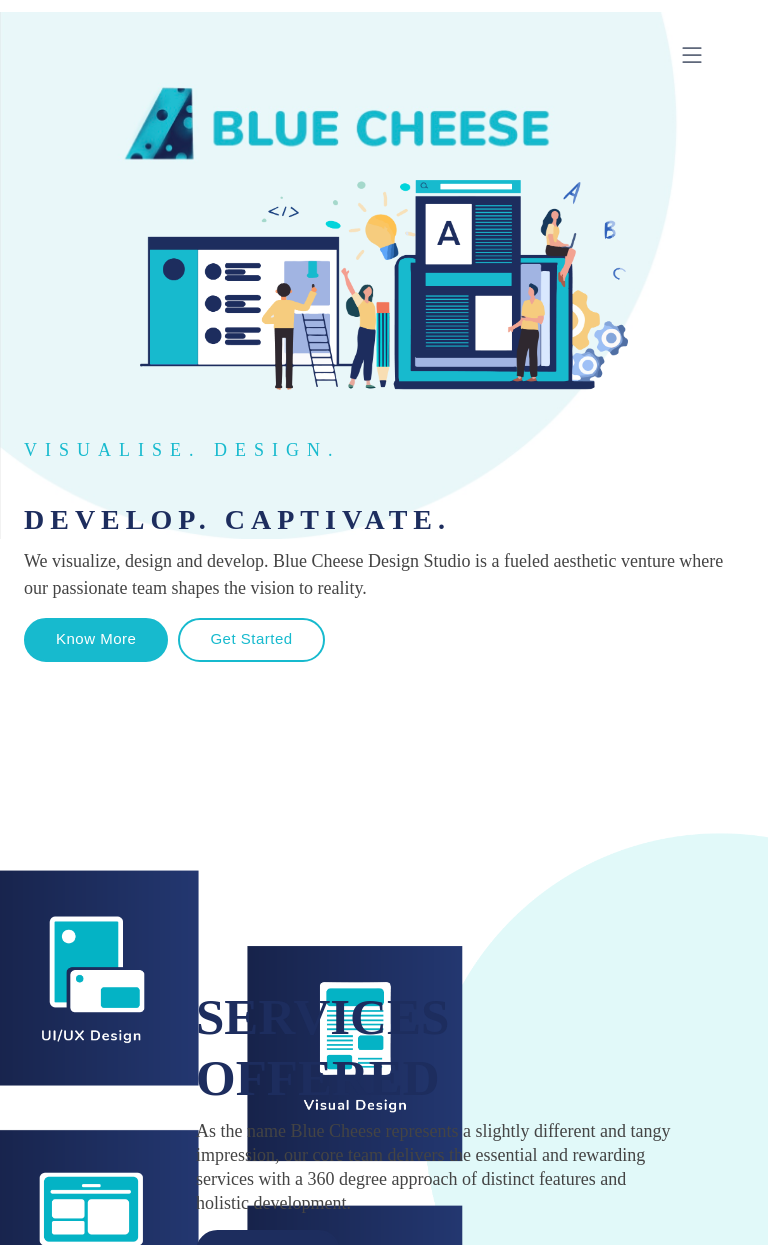
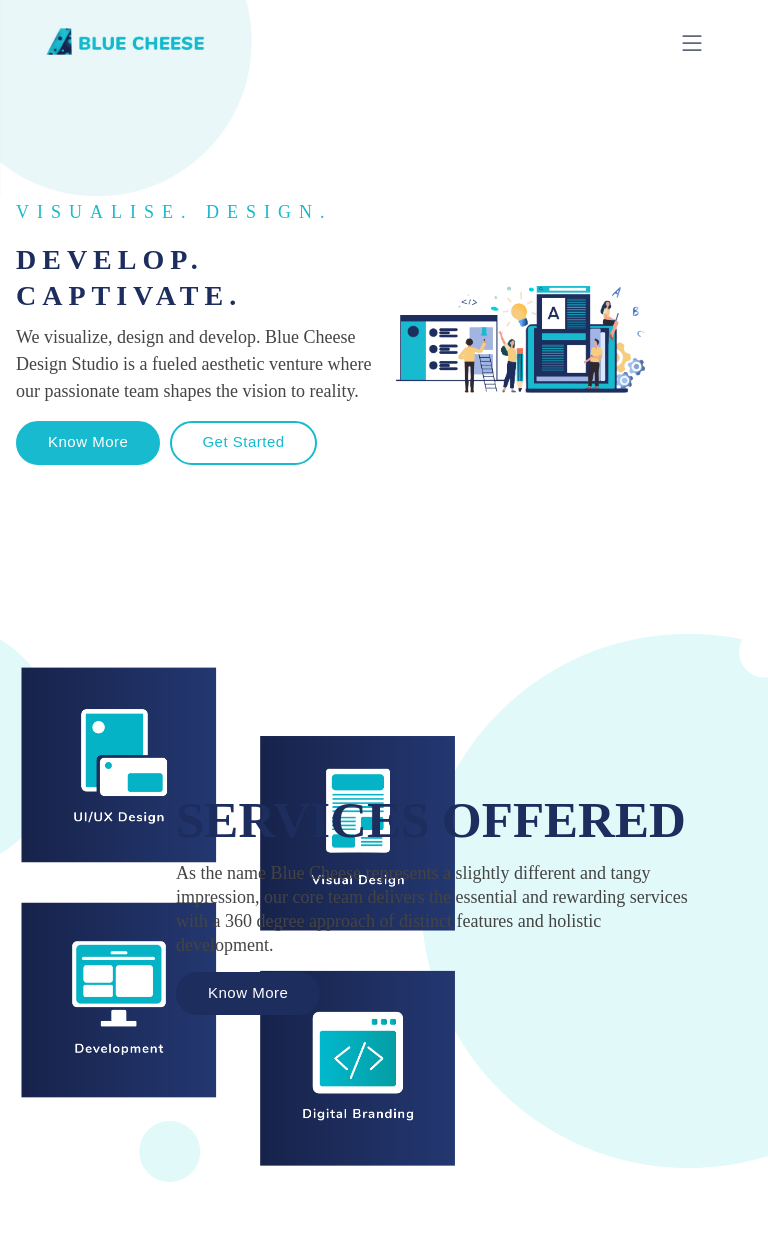
Before and after one commit to RoshaniSitlani05/blue-cheese, a PHP site: page / in a window 768 px wide. Shown: the top 1245 px of the page. Run offline with PHP 8.4, Linux system fonts and the light colour scheme; some web fonts are replaced; grey boxes are pictures that could not be loaded.

Commit message:
change css

```diff
--- a/assets/css/style.css
+++ b/assets/css/style.css
@@ -60,6 +60,12 @@ h1, h2, h3, h4, h5, h6 {
   opacity: 1;
 }
 
+@media (min-width: 768px) {
+  .container-md, .container-sm, .container {
+    max-width: 760px;
+  }
+}
+
 /*--------------------------------------------------------------
 # Header
 --------------------------------------------------------------*/
@@ -107,7 +113,7 @@ h1, h2, h3, h4, h5, h6 {
 
 @media (max-width: 991px) {
   #header {
-    padding: 12px 0;
+    /*padding: 12px 0;*/
   }
 }
 
@@ -398,11 +404,13 @@ h1, h2, h3, h4, h5, h6 {
 }
 
 #hero .hero-data{
-  padding-right: 20px;
-  padding-left: 0px;
+  /*padding-right: 20px;*/
+  /*padding-left: 0px;*/
   /*background: url("../img/logo5.jpg") top left no-repeat;*/
   background-size: 80% 30%;
 }
+
+
 
 #hero h1 {
     font-family: Coustard;
@@ -485,6 +493,9 @@ h1, h2, h3, h4, h5, h6 {
   /*animation: up-down 2s ease-in-out infinite alternate-reverse both;*/
 }
 
+#hero .hero-img{
+    align-self: center;
+}
 #hero .hero-img img {
     /*padding-top: 82px;*/
     width: 100%;
@@ -492,6 +503,7 @@ h1, h2, h3, h4, h5, h6 {
 
 @media (max-width: 991px) {
   #hero {
+    margin-top: 20px;
     height: 100vh;
   }
   #hero .animated {
@@ -499,10 +511,19 @@ h1, h2, h3, h4, h5, h6 {
     animation: none;
   }
   #hero .hero-img {
-    text-align: center;
+    align-self: center;
   }
   #hero .hero-img img {
-    width: 50%;
+    width: 100%;
+  }
+  #hero h1 {
+    font-size: 20px;
+    line-height: 36px;
+  }
+  #hero h2 {
+    font-size: 20px;
+    line-height: 24px;
+    /*margin-bottom: 30px;*/
   }
 }
 
@@ -517,7 +538,7 @@ h1, h2, h3, h4, h5, h6 {
   #hero h2 {
     font-size: 18px;
     line-height: 24px;
-    margin-bottom: 30px;
+    /*margin-bottom: 30px;*/
   }
   #hero .hero-img img {
     width: 70%;
@@ -757,6 +778,7 @@ section {
 
 .work-portfolio img {
     padding: 20px;
+    padding-left: 0;
 }
 
 .work-portfolio .work1 {
@@ -766,6 +788,7 @@ section {
 .work-portfolio .work2 {
     content: url("../img/work/work2.png");
     margin-top: 60px;
+    /*padding-left: 20px;*/
 }
 
 .work-portfolio .work3 {
@@ -775,6 +798,7 @@ section {
 .work-portfolio .work4 {
     content: url("../img/work/work4.png");
     margin-top: 60px;
+    padding-left: 20px;
 }
 
 .work-portfolio .work1:hover {
--- a/index.html
+++ b/index.html
@@ -32,7 +32,7 @@
   <!-- ======= Header ======= -->
   <header id="header">
     <div class="container d-flex justify-content-between">
-        <div class="col-lg-3">
+        <div class="col-lg-3 col-md-4 col-4">
             <a href="index.html" class="logo"><img src="assets/img/logo2.jpg" alt="" class="img-fluid"></a>
         </div>
 
@@ -55,7 +55,7 @@
 <section id="hero" class="d-flex align-items-center">
     <div class="container">
         <div class="row">
-            <div class="col-lg-5 pt-5 pt-lg-0 order-2 order-lg-1 d-flex flex-column justify-content-center hero-data">
+            <div class="col-md-6 col-12 pt-5 pt-md-0 order-2 order-md-1 d-flex flex-column justify-content-center hero-data">
                 <h2>Visualise. Design.</h2>
                 <h1>Develop. Captivate.</h1>
                 <p class="description">We visualize, design and develop. Blue Cheese Design Studio is a fueled aesthetic venture where our passionate team shapes the vision to reality.</p>
@@ -64,7 +64,7 @@
                     <a href="" class="btn-get-started"></i><span>Get Started</span></a>
                 </div>
             </div>
-            <div class="col-lg-7 order-1 order-lg-2 hero-img">
+            <div class="col-md-6 col-12 order-1 order-md-2 hero-img">
                 <img src="assets/img/hero.png" class="img-fluid animated" alt="">
             </div>
         </div>
@@ -75,43 +75,10 @@
     <section id="featured-services" class="featured-services">
         <div class="container">
             <div class="row">
-                <div class="col-lg-6">
-                    <!-- <div class="row">
-                        <div class="col-md-6 service1">
-                            <div class="icon-box">
-                                <div class="icon">
-                                    <img src="assets/img/services3.png" class="img-fluid animated" alt="">
-                                </div>
-                                <h4 class="title"><a href="">UI/UX Design</a></h4>
-                            </div>
-                        </div>
-                        <div class="col-md-6 service2">
-                            <div class="icon-box">
-                                <div class="icon">
-                                    <img src="assets/img/services4.png" class="img-fluid animated" alt="">
-                                </div>
-                                <h4 class="title"><a href="">Visual Design</a></h4>
-                            </div>
-                        </div>
-                        <div class="col-md-6 service3">
-                            <div class="icon-box">
-                                <div class="icon">
-                                    <img src="assets/img/services2.png" class="img-fluid animated" alt="">
-                                </div>
-                                <h4 class="title"><a href="">Development</a></h4>
-                            </div>
-                        </div>
-                        <div class="col-md-6 service4">
-                            <div class="icon-box">
-                                <div class="icon">
-                                    <img src="assets/img/services1.png" class="img-fluid animated" alt="">
-                                </div>
-                                <h4 class="title"><a href="">Digital Branding</a></h4>
-                            </div>
-                        </div>
-                    </div> -->
+                <div class="col-lg-6 col-12">
+
                 </div>
-                <div class="col-lg-6">
+                <div class="col-lg-6 col-12">
                     <div class="section-title">
                         <h2>SERVICES OFFERED</h2>
                         <p class="description">As the name Blue Cheese represents a slightly different and tangy impression, our core team delivers the essential and rewarding services with a 360 degree approach of distinct features and holistic development.</p>
```
Also changed, not shown: assets/vendor/bootstrap/css/bootstrap-grid.css, assets/vendor/bootstrap/css/bootstrap.css.
